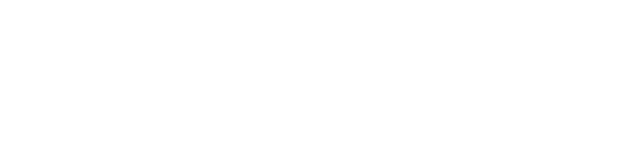
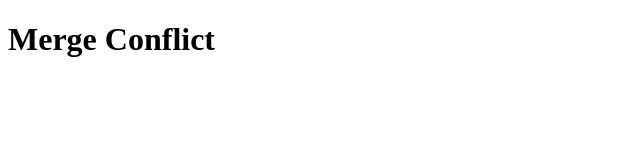
Before and after one commit to ndeepak07/demogithubworkingPractice, a plain HTML site: page index.html in a window 1280 px wide. Shown: the whole page, without its empty margins (0-640 px from the left). Drawn offline with Linux system fonts and the light colour scheme.

Commit message:
h1 tag added

```diff
--- a/index.html
+++ b/index.html
@@ -6,6 +6,6 @@
     <title>Document</title>
 </head>
 <body>
-
+    <h1>Merge Conflict</h1>
 </body>
 </html>
```
